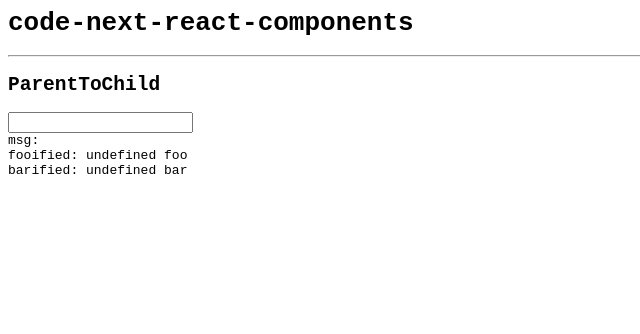
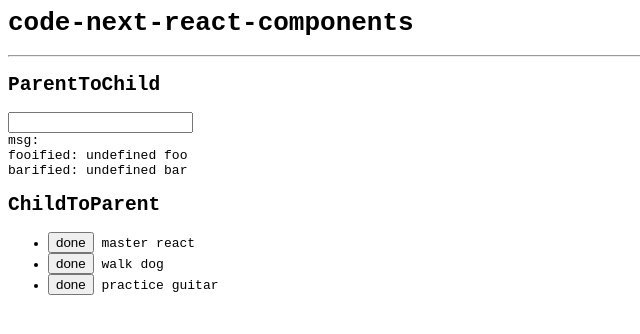
Before and after one commit to jaredjj3/code-next-react-components, a React (Create React App) app: page / in a window 1280 px wide. Shown: the top 334 px of the page, without its empty margins (0-640 px from the left). Built offline with nearby package versions, Linux system fonts and the light colour scheme.

Commit message:
2 files modified, 1 added

```diff
--- a/src/App.js
+++ b/src/App.js
@@ -1,5 +1,6 @@
 import React from 'react';
 import { ParentToChild } from './ParentToChild';
+import { ChildToParent } from './ChildToParent';
 import './style.css';
 
 export default function App() {
@@ -10,6 +11,8 @@ export default function App() {
       <hr />
 
       <ParentToChild />
+
+      <ChildToParent />
     </div>
   );
 }
--- /dev/null
+++ b/src/ChildToParent.js
@@ -0,0 +1,43 @@
+import React, { useState } from 'react';
+
+export const ChildToParent = () => {
+  return (
+    <>
+      <h2>ChildToParent</h2>
+
+      <TodoList />
+    </>
+  );
+};
+
+const INITIAL_TODOS = [
+  { id: 1, text: 'master react' },
+  { id: 2, text: 'walk dog' },
+  { id: 3, text: 'practice guitar' },
+];
+
+const NOOP = () => {
+  // noop
+};
+
+// TODO: Update this component to handle click events from the TodoListItem.
+const TodoList = () => {
+  const [todos, setTodos] = useState(INITIAL_TODOS);
+
+  return (
+    <ul>
+      {todos.map((todo) => (
+        <TodoListItem key={todo.id} todo={todo} />
+      ))}
+    </ul>
+  );
+};
+
+// TODO: Update this component to call the onClick prop with a todo object.
+const TodoListItem = (props) => {
+  const todo = props.todo;
+
+  return (
+    <li><button>done</button>{' '}{todo.text}</li>
+  );
+};
```
Also changed, not shown: 1 other file (tests, documents, lock files or other folders).
